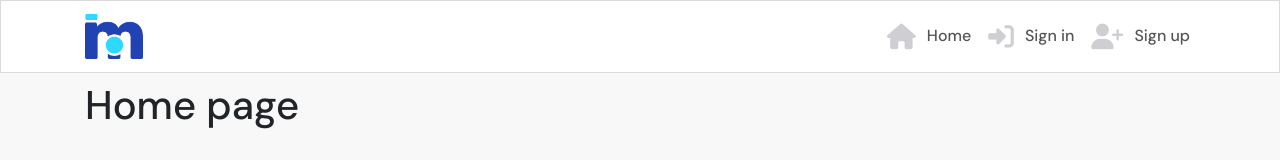
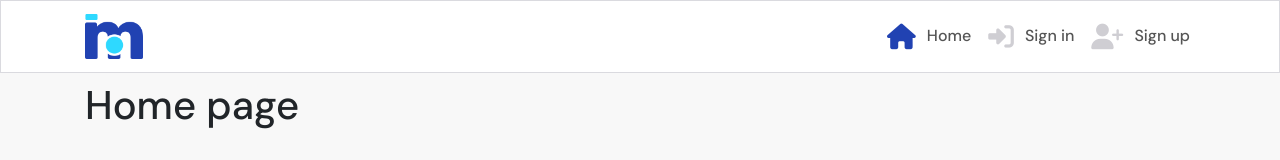
Before and after one commit to Julia-Wagner/moments-react, a React (Create React App) app: page / in a window 1280 px wide. Shown: the top 160 px of the page. Built offline with nearby package versions, Linux system fonts and the light colour scheme; the HTML template or start-up script is replaced by a standard one.

Commit message:
add active class working

```diff
--- a/src/components/NavBar.js
+++ b/src/components/NavBar.js
@@ -18,11 +18,9 @@ const NavBar = () => {
                 <Navbar.Toggle aria-controls="basic-navbar-nav" />
                 <Navbar.Collapse id="basic-navbar-nav">
                     <Nav className="ms-auto text-left">
-                        <NavLink className={({ isActive, isPending }) => isActive ? "active "+ styles.NavLink : styles.NavLink}
-                            to="/"><i className="fas fa-home"></i> Home</NavLink>
-                        {/*<NavLink exact to="/" className={styles.NavLink}><i className="fas fa-home"></i> Home</NavLink>*/}
-                        <NavLink exact to="/signin" className={styles.NavLink}><i className="fas fa-sign-in-alt"></i> Sign in</NavLink>
-                        <NavLink exact to="/signup" className={styles.NavLink}><i className="fas fa-user-plus"></i> Sign up</NavLink>
+                        <NavLink to="/" exact className={({ isActive }) => isActive ? styles.Active : styles.NavLink}><i className="fas fa-home"></i> Home</NavLink>
+                        <NavLink to="/signin" exact  className={({ isActive }) => isActive ? styles.Active : styles.NavLink}><i className="fas fa-sign-in-alt"></i> Sign in</NavLink>
+                        <NavLink to="/signup" exact  className={({ isActive }) => isActive ? styles.Active : styles.NavLink}><i className="fas fa-user-plus"></i> Sign up</NavLink>
                     </Nav>
                 </Navbar.Collapse>
             </Container>
--- a/src/styles/NavBar.module.css
+++ b/src/styles/NavBar.module.css
@@ -3,11 +3,11 @@
     border: 1px solid #dadadf;
 }
 
-.NavLink {
+.NavLink, .Active {
     padding: 5px;
     text-decoration: none;
 }
 
-.active i {
+.Active i {
     color: #2142b2;
 }
```
